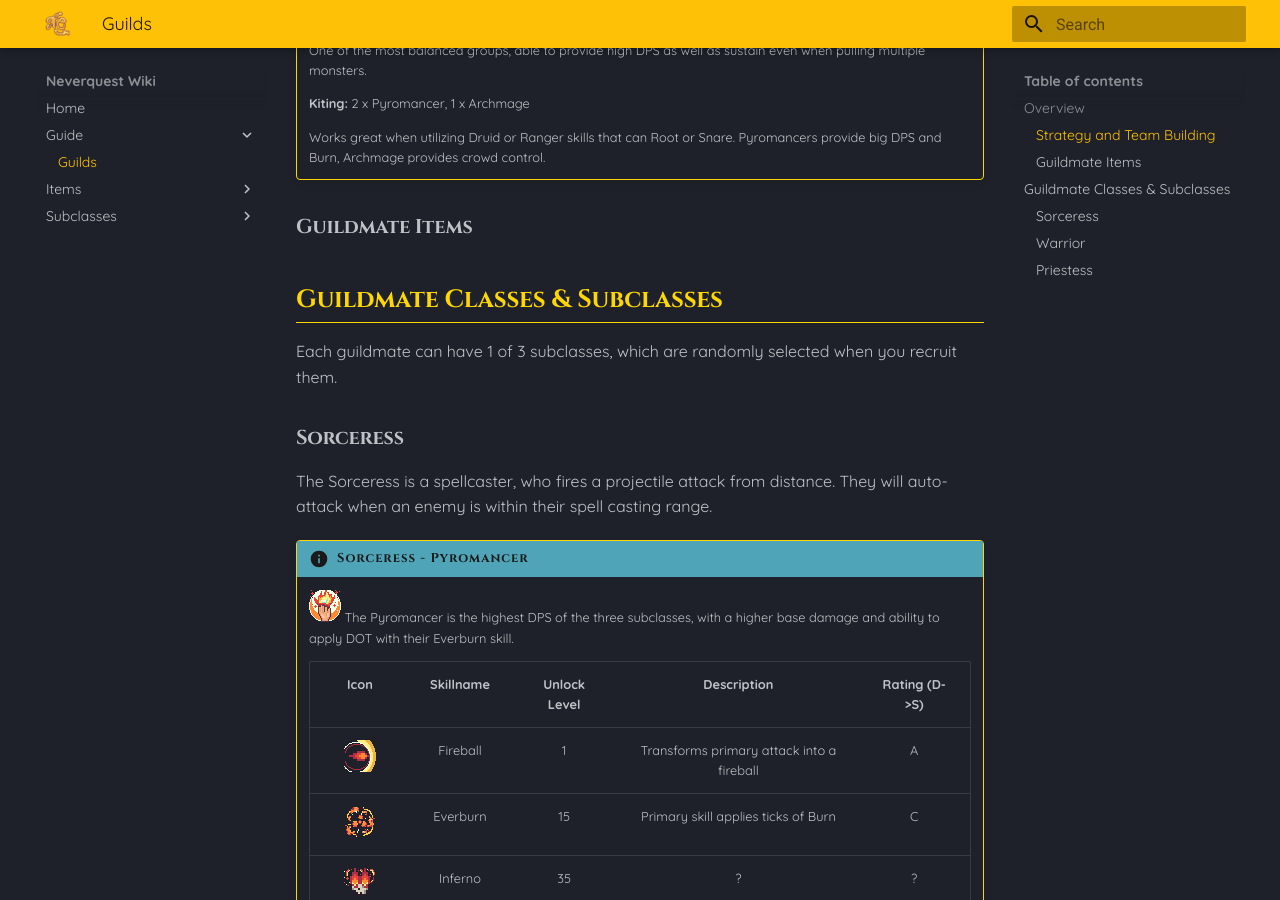
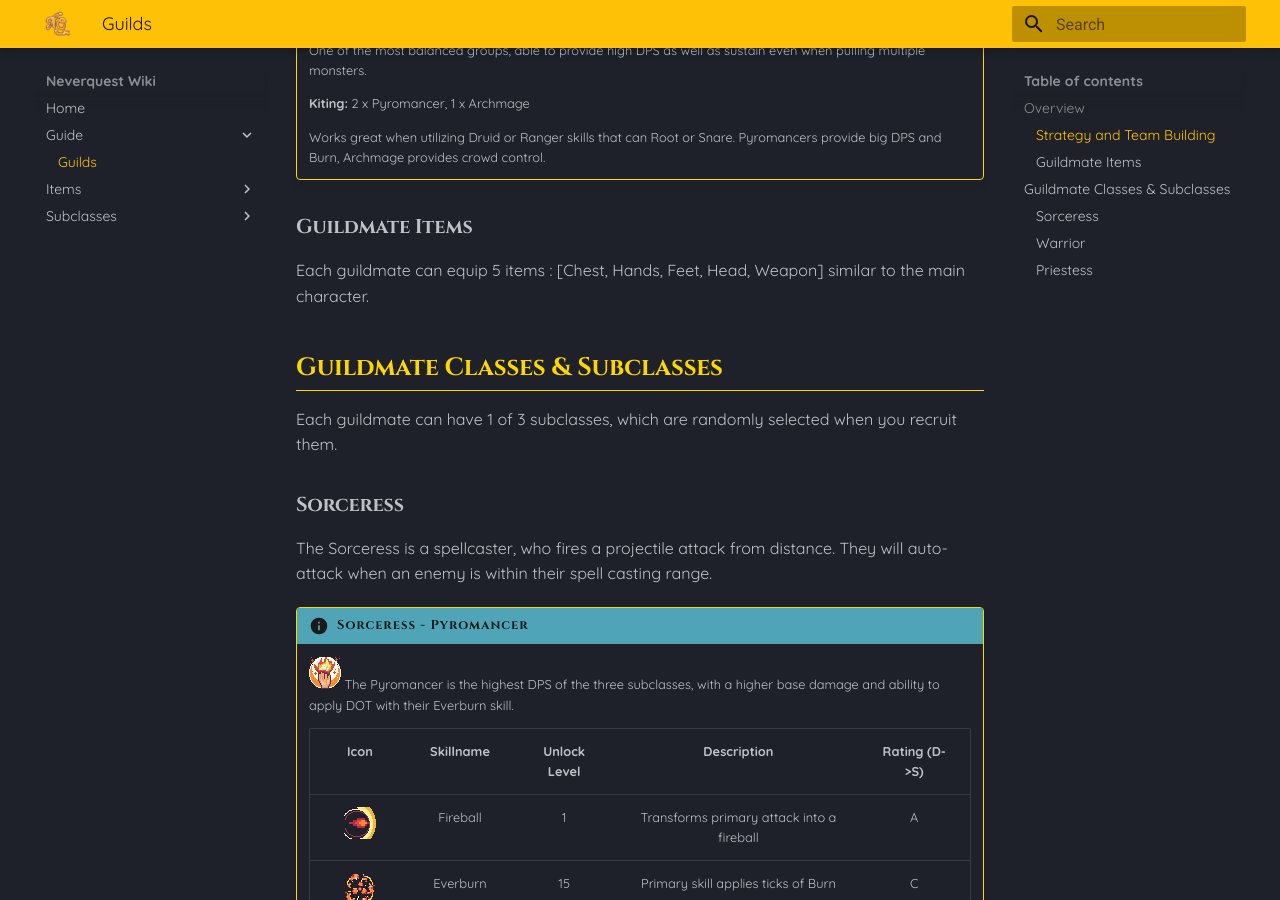
Before and after one commit to NeverQuest-Ben/NeverQuest, an MkDocs documentation site: the page built from docs/mechanics/guildManagement.md, in a window 1280 px wide and 900 px high, scrolled down 477 px. Built offline with MkDocs 1.6.1 and Material for MkDocs 9.7.7, drawn with Linux system fonts in a browser that asks for light colours.

Commit message:
Update guildManagement.md

```diff
--- a/docs/mechanics/guildManagement.md
+++ b/docs/mechanics/guildManagement.md
@@ -14,6 +14,8 @@ Guild members can be recruited for grouping with (grinding XP, or killing rare m
     Works great when utilizing Druid or Ranger skills that can Root or Snare.  Pyromancers provide big DPS and Burn, Archmage provides crowd control.
 
 ### Guildmate Items
+Each guildmate can equip 5 items : [Chest, Hands, Feet, Head, Weapon] similar to the main character.
+
 
 ## Guildmate Classes & Subclasses
 Each guildmate can have 1 of 3 subclasses, which are randomly selected when you recruit them.
```
